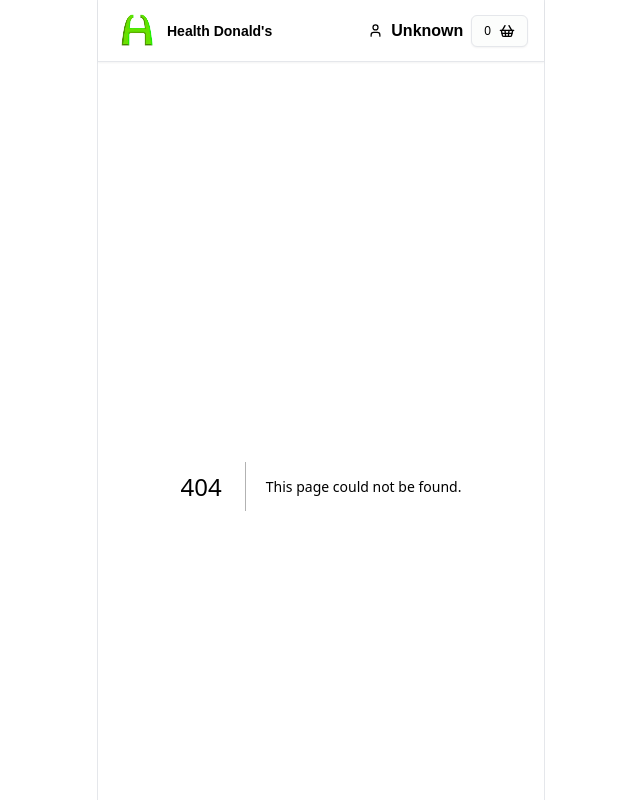
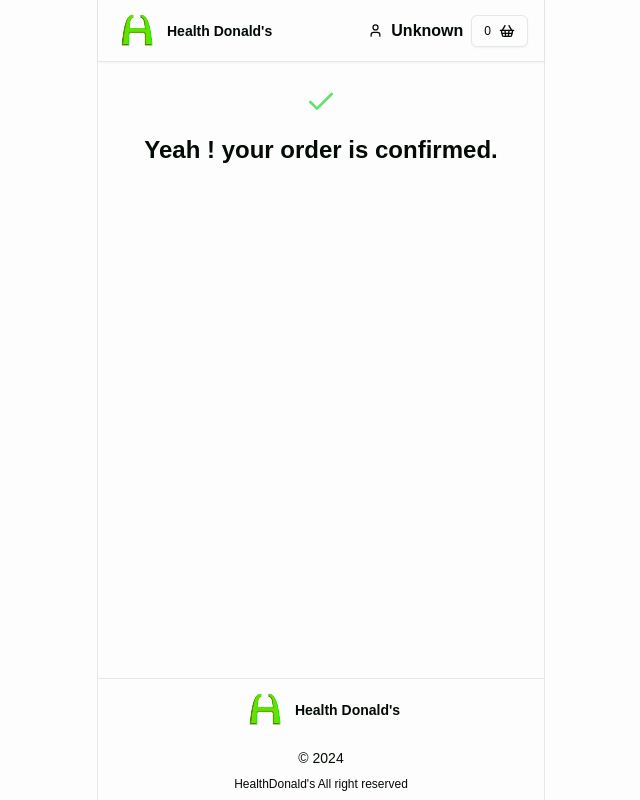
Before and after one commit to AxelLap/healthdonalds, a Next.js app: page /checkout/success in a window 1280 px wide. Before the commit this address had no page. Shown: the top 800 px of the page, without its empty margins (319-959 px from the left). Built offline with nearby package versions, Linux system fonts and the light colour scheme.

Commit message:
T12 : confirm checkout page added

```diff
--- /dev/null
+++ b/app/checkout/success/page.jsx
@@ -0,0 +1,19 @@
+"use client";
+
+import { useCartStore } from "@/lib/store/use-cart-store";
+import { Check } from "lucide-react";
+import { useEffect } from "react";
+
+export default function Home() {
+  useEffect(() => {
+    // Réinitialiser les items du panier après le rendu initial
+    useCartStore.setState({ items: {} });
+  }, []);
+
+  return (
+    <div className="flex flex-col items-center justify-center gap-4 px-4">
+      <Check size={32} className="text-primary" />
+      <p className="text-2xl font-bold">Yeah ! your order is confirmed.</p>
+    </div>
+  );
+}
```
